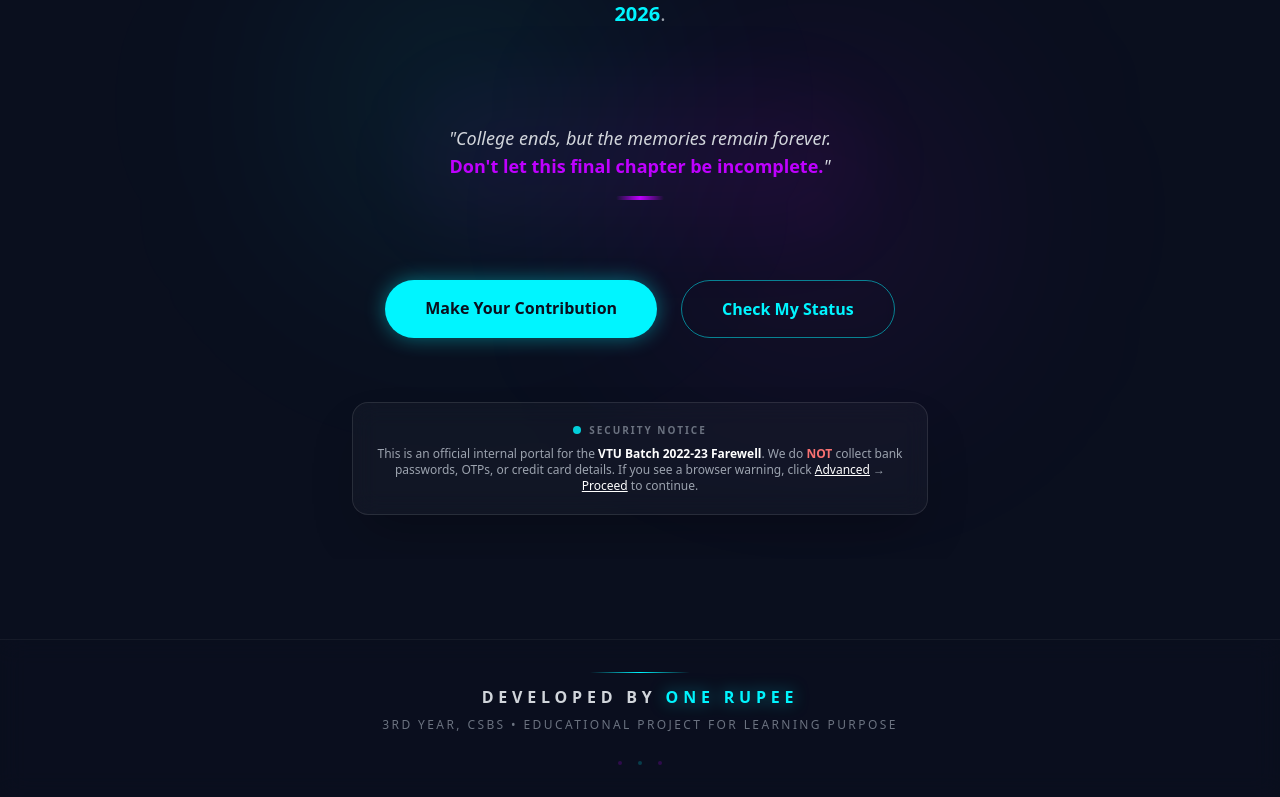
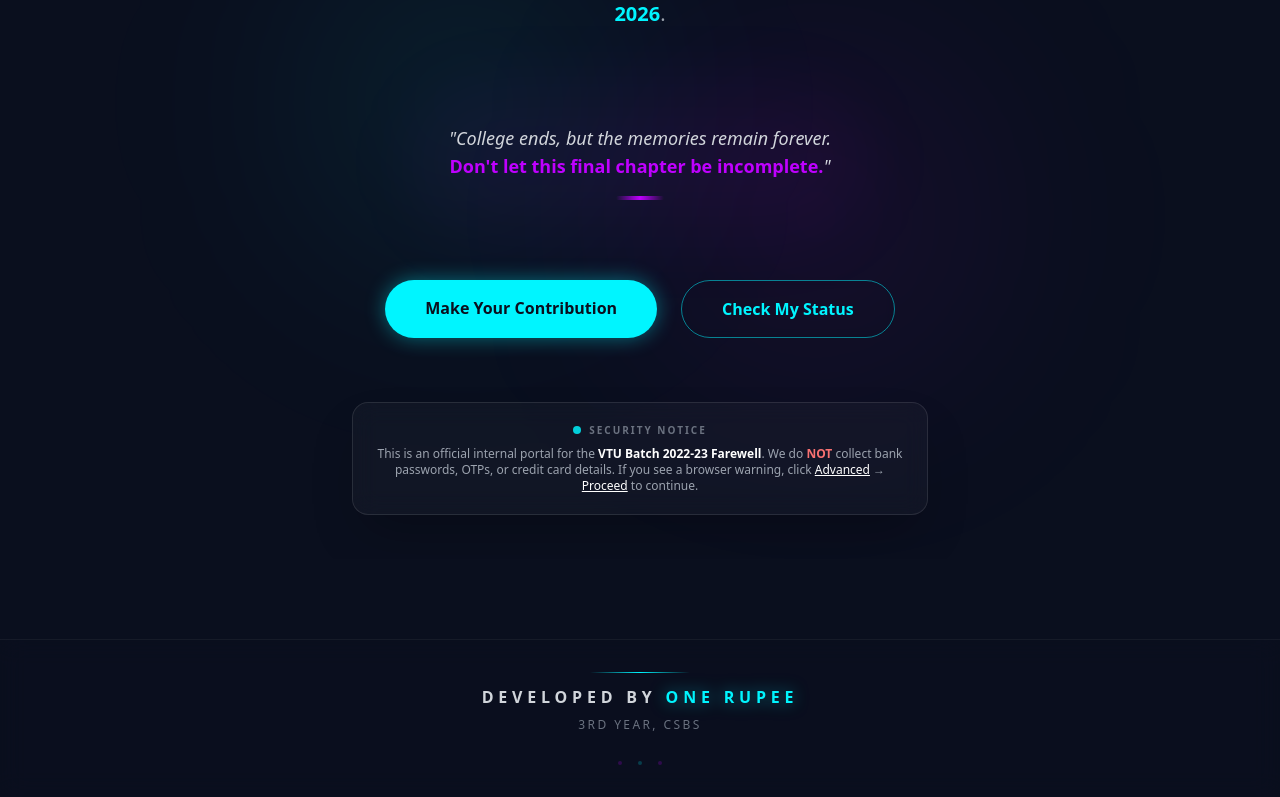
Before and after one commit to SVM3116/vtu-farewell-pay, a React (Vite) app: page / in a window 1280 px wide. Shown: the part 314-1111 px from the top of the page. Built offline with nearby package versions, Linux system fonts and the light colour scheme; no server answers.

Commit message:
footer updated

```diff
--- a/src/components/layout/Footer.jsx
+++ b/src/components/layout/Footer.jsx
@@ -20,7 +20,7 @@ const Footer = () => {
           </p>
 
           <p className="text-[10px] md:text-xs text-gray-500 mt-2 uppercase tracking-[0.2em] font-medium">
-            3rd Year, CSBS • Educational Project for Learning Purpose
+            3rd Year, CSBS
           </p>
         </div>
 
```
